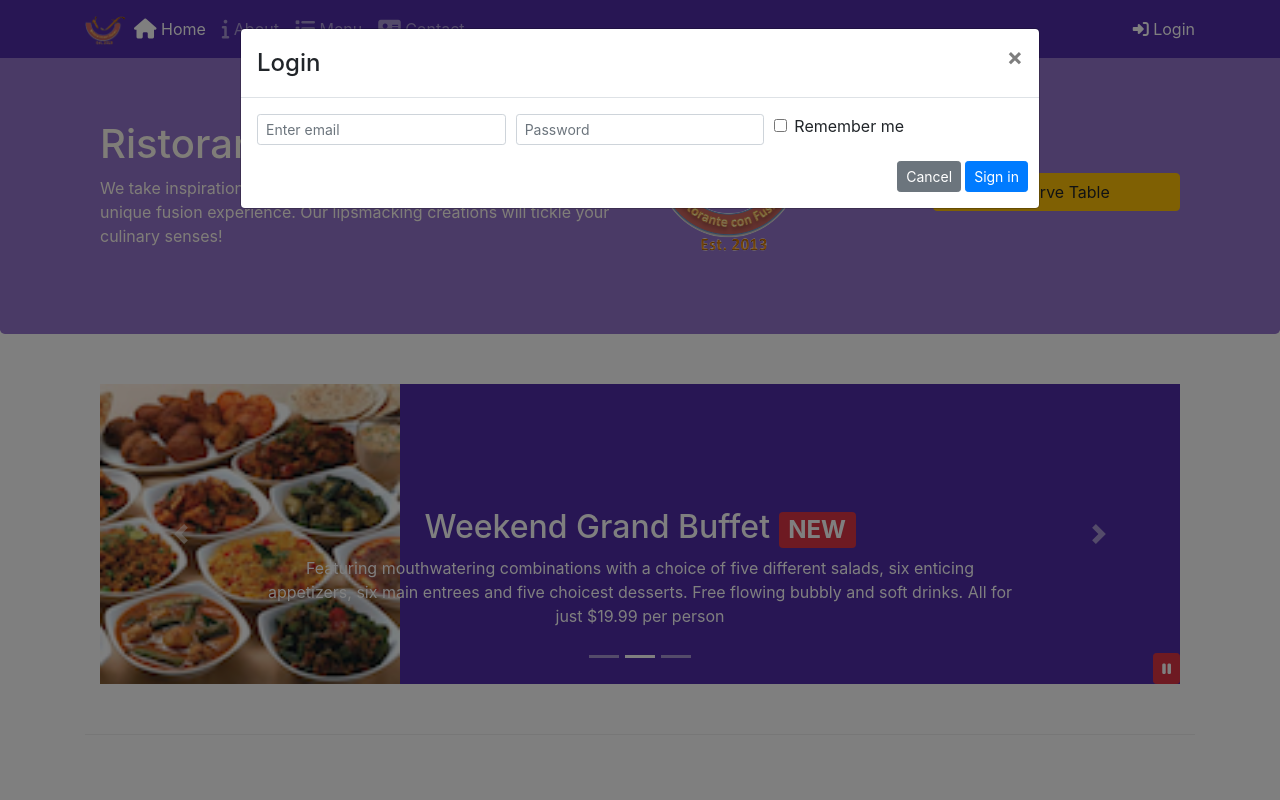
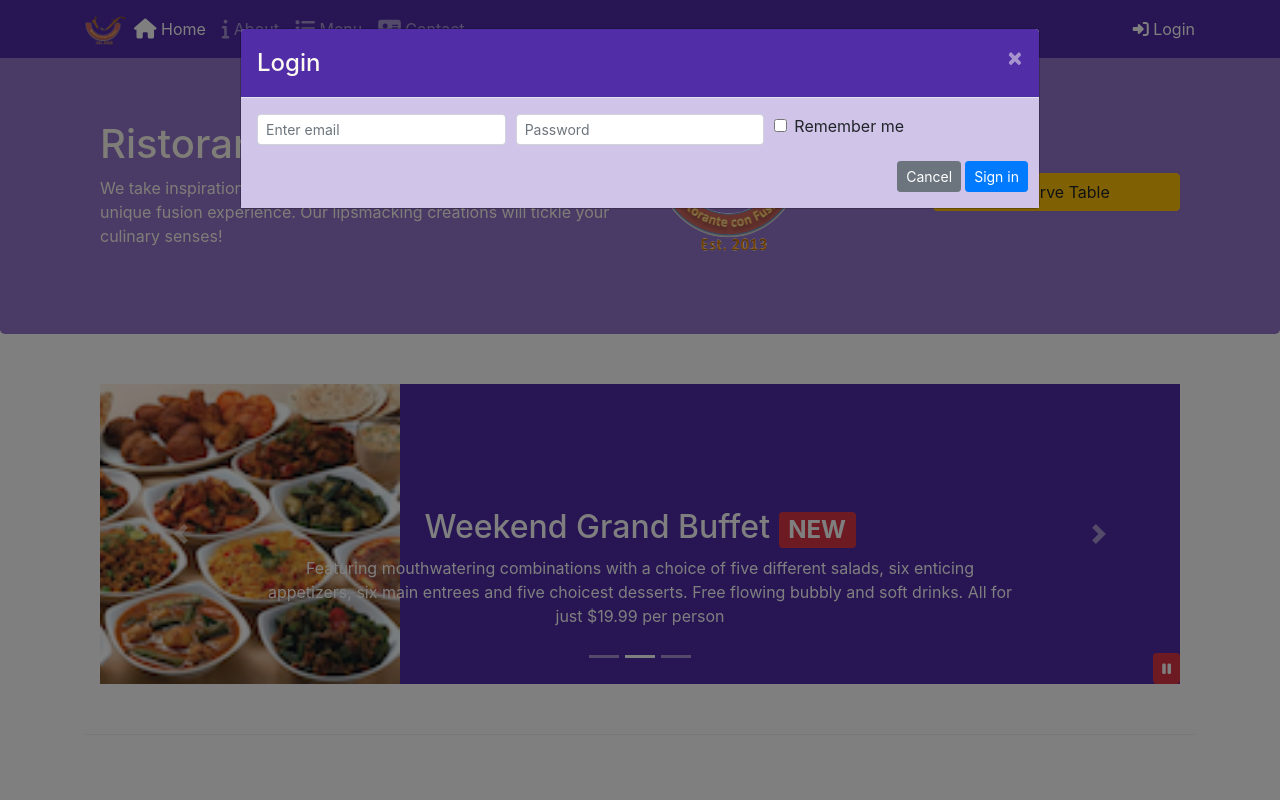
Before and after one commit to baberarjumand/conFusion-Bootstrap-Tutorial, a plain HTML site: page index.html in a window 1280 px wide. Both pictures are taken after a click on the link "Login". Shown: the top 800 px of the page. Drawn offline with nearby package versions, Linux system fonts and the light colour scheme.

Commit message:
modals now triggered thru JS instead of data attrs, add bg colors to modals

```diff
--- a/css/styles.scss
+++ b/css/styles.scss
@@ -74,3 +74,15 @@ body{
     bottom: 0px;
     z-index: 1;
 }
+
+.modal-header {
+    background: $background-dark;
+    color: floralwhite;
+    .close {
+        color: floralwhite;
+    }
+}
+
+.modal-body {
+    background: $background-pale;
+}
--- a/index.html
+++ b/index.html
@@ -30,7 +30,9 @@
                     <li class="nav-item"><a href="./contactus.html" class="nav-link"><span class="fa fa-address-card fa-lg"></span> Contact</a></li>
                 </ul>
                 <span class="navbar-text">
-                    <a data-toggle="modal" data-target="#loginModal">
+                    <!-- Data attrs removed for ass4 -->
+                    <!-- <a data-toggle="modal" data-target="#loginModal"> -->
+                    <a id="loginButton">
                         <span class="fa fa-sign-in"></span> Login
                     </a>
                 </span>
@@ -148,8 +150,11 @@
                 <div class="col-12 col-sm align-self-center">
                     <!-- Tooltip removed for assignment 3 -->
                     <!-- <a href="#reservation" role="button" class="btn btn-block nav-link btn-warning" data-toggle="tooltip" data-html="true" title="Or Call us at <br><strong>+852 12345678</strong>" data-placement="bottom">Reserve Table</a> -->
-                    <a role="button" class="btn btn-block btn-warning" data-toggle="modal" data-target="#reservationModal" >Reserve Table</a>
-
+                    <!-- Data attrs removed for ass4 -->
+                    <!-- <a role="button" class="btn btn-block btn-warning" data-toggle="modal" data-target="#reservationModal" > -->
+                    <a role="button" class="btn btn-block btn-warning" id="reserveTableButton">
+                        Reserve Table
+                    </a>
                 </div>
             </div>
         </div>
@@ -382,6 +387,14 @@
                     $('#carouselButton').children('span').addClass('fa-pause');
                 }
             });
+
+            $('#loginButton').click( function() {
+                $('#loginModal').modal();
+            });
+
+            $('#reserveTableButton').click( function() {
+                $('#reservationModal').modal();
+            });
         });
     </script>
 </body>
```
Also changed, not shown: css/styles.css.
